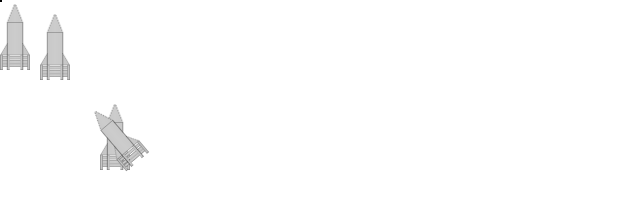
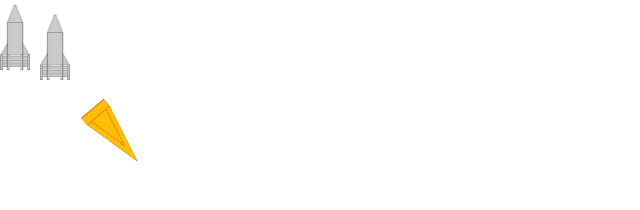
Before and after one commit to PeterGoedeke/sandbox, a plain HTML site: page index.html in a window 1280 px wide. Shown: the whole page, without its empty margins (0-640 px from the left). Drawn offline with Linux system fonts and the light colour scheme.

Commit message:
Fixed bug with duplicated players

```diff
--- a/index.html
+++ b/index.html
@@ -9,7 +9,6 @@
 </head>
 <body>
     <div class="game"></div>
-    <div class="wall"></div>
     <footer>
         <script src="main.js"></script>
         <script src="collisionhandlers.js"></script>
--- a/player.js
+++ b/player.js
@@ -4,13 +4,10 @@ var player = {
     init: function init() {
         document.addEventListener("keydown", this.keyDown);
         document.addEventListener("keyup", this.keyUp);
-        document.addEventListener('mousemove', this.trackMouse);
-        var playerSpecs = createSpaceShipType(30, 70, "player.png", 50, "placeholder", 0.005, 0, 1)
-            ({x: 100, y: 100, armour: "placeholder", weapons: "placeholder", shield: "placeholder", inventory: "placeholder", devices: "placeholder"}, playerCollisionHandler);
-        mixin(this, playerSpecs);
+        var playerSpecs = createSpaceShipType(30, 70, "exhaust.png", 50, "placeholder", 0.005, 0, 1)({x: 100, y: 100, armour: "placeholder", weapons: "placeholder", shield: "placeholder", inventory: "placeholder", devices: "placeholder"}, playerCollisionHandler);
+        Object.assign(this, playerSpecs);
         this.angle = 0;
         game.registerGameObject(this);
-        initDisplayElement(this);
         this.element.style.left = this.x + "px";
         this.element.style.top = this.y + "px";
     },
@@ -44,10 +41,6 @@ var player = {
         if(event.which == 38) {
             player.thrusting = false;
         }
-    },
-    trackMouse: function trackMouse(event) {
-        mouseX = event.pageX;
-        mouseY = event.pageY;
     }
 }
 var playerCollisionHandler = createCollisionHandlerType(
```
